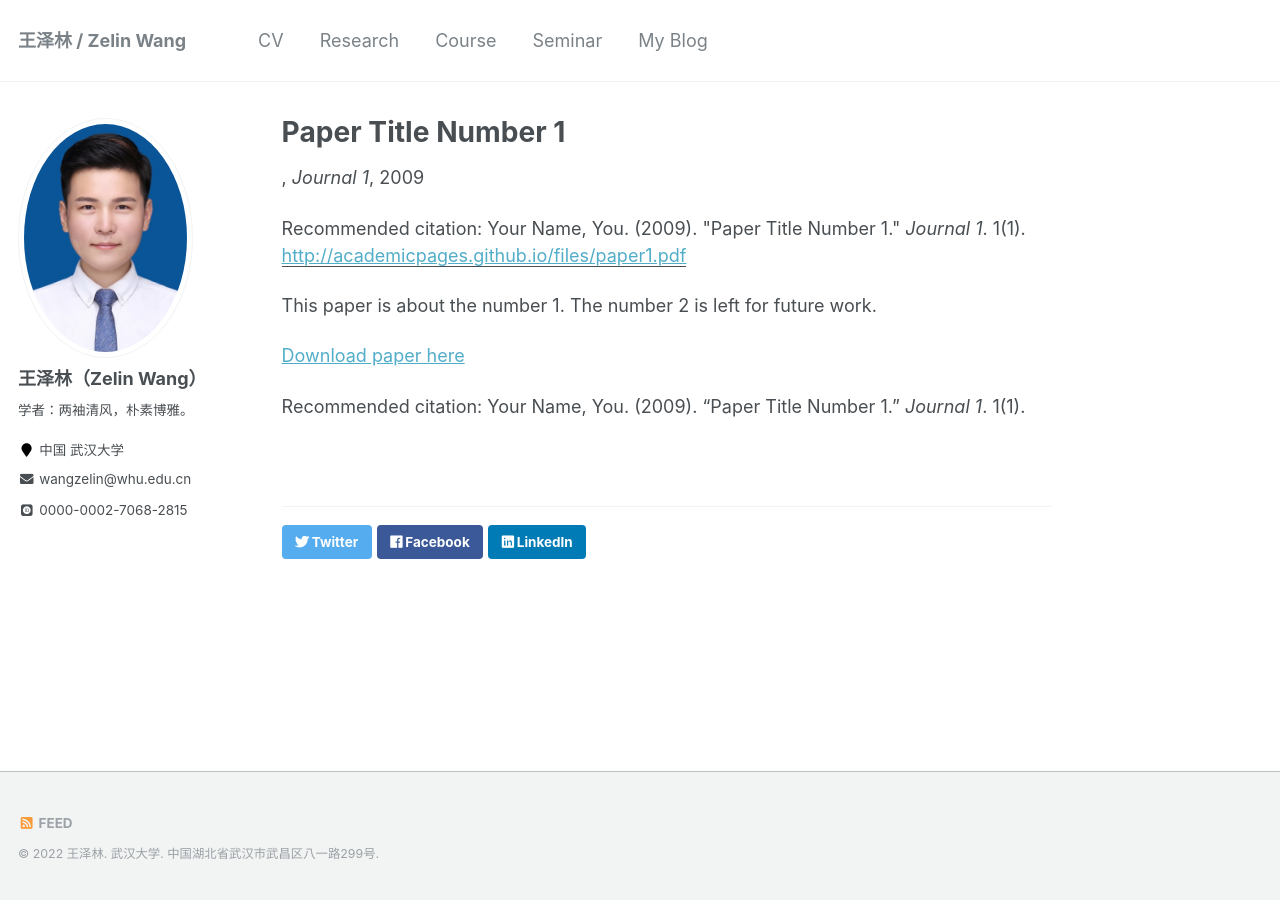
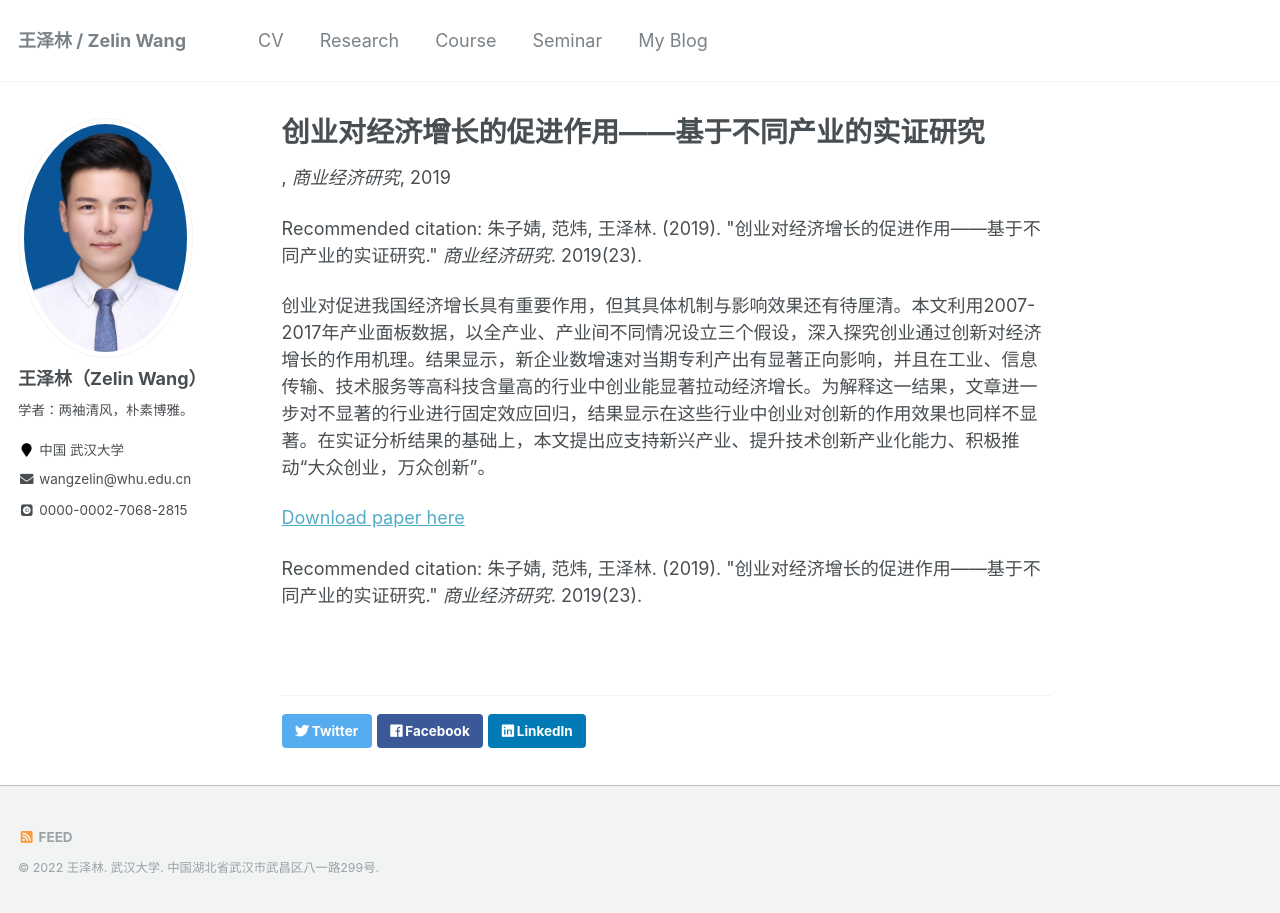
Before and after one commit to ColinWangZelin/colinwangzelin.github.io, a Jekyll site: the page built from _research/2019-number-1.md, in a window 1280 px wide. Built offline with Jekyll 4.4.1, drawn with Linux system fonts in a browser that asks for light colours; some web fonts are replaced.

Commit message:
Update 2019-number-1.md

```diff
--- a/_research/2019-number-1.md
+++ b/_research/2019-number-1.md
@@ -1,15 +1,15 @@
 ---
-title: "Paper Title Number 1"
-collection: publications
-permalink: /publication/2009-10-01-paper-title-number-1
-excerpt: 'This paper is about the number 1. The number 2 is left for future work.'
-date: 2009-10-01
-venue: 'Journal 1'
-paperurl: 'http://academicpages.github.io/files/paper1.pdf'
-citation: 'Your Name, You. (2009). &quot;Paper Title Number 1.&quot; <i>Journal 1</i>. 1(1).'
+title: "创业对经济增长的促进作用——基于不同产业的实证研究"
+collection: research
+permalink: /research/2009-number-1
+excerpt: ''
+author: '朱子婧, 范炜, 王泽林'
+date: 2019-12-01
+venue: '商业经济研究'
+citation: '朱子婧, 范炜, 王泽林. (2019). &quot;创业对经济增长的促进作用——基于不同产业的实证研究.&quot; <i>商业经济研究</i>. 2019(23).'
 ---
-This paper is about the number 1. The number 2 is left for future work.
+创业对促进我国经济增长具有重要作用，但其具体机制与影响效果还有待厘清。本文利用2007-2017年产业面板数据，以全产业、产业间不同情况设立三个假设，深入探究创业通过创新对经济增长的作用机理。结果显示，新企业数增速对当期专利产出有显著正向影响，并且在工业、信息传输、技术服务等高科技含量高的行业中创业能显著拉动经济增长。为解释这一结果，文章进一步对不显著的行业进行固定效应回归，结果显示在这些行业中创业对创新的作用效果也同样不显著。在实证分析结果的基础上，本文提出应支持新兴产业、提升技术创新产业化能力、积极推动“大众创业，万众创新”。
 
-[Download paper here](http://academicpages.github.io/files/paper1.pdf)
+[Download paper here](http://academicpages.github.io/files/王泽林（2019）创业对经济增长的促进作用——基于不同产业的实证研究.pdf)
 
-Recommended citation: Your Name, You. (2009). "Paper Title Number 1." <i>Journal 1</i>. 1(1).
+Recommended citation: 朱子婧, 范炜, 王泽林. (2019). &quot;创业对经济增长的促进作用——基于不同产业的实证研究.&quot; <i>商业经济研究</i>. 2019(23).
```
